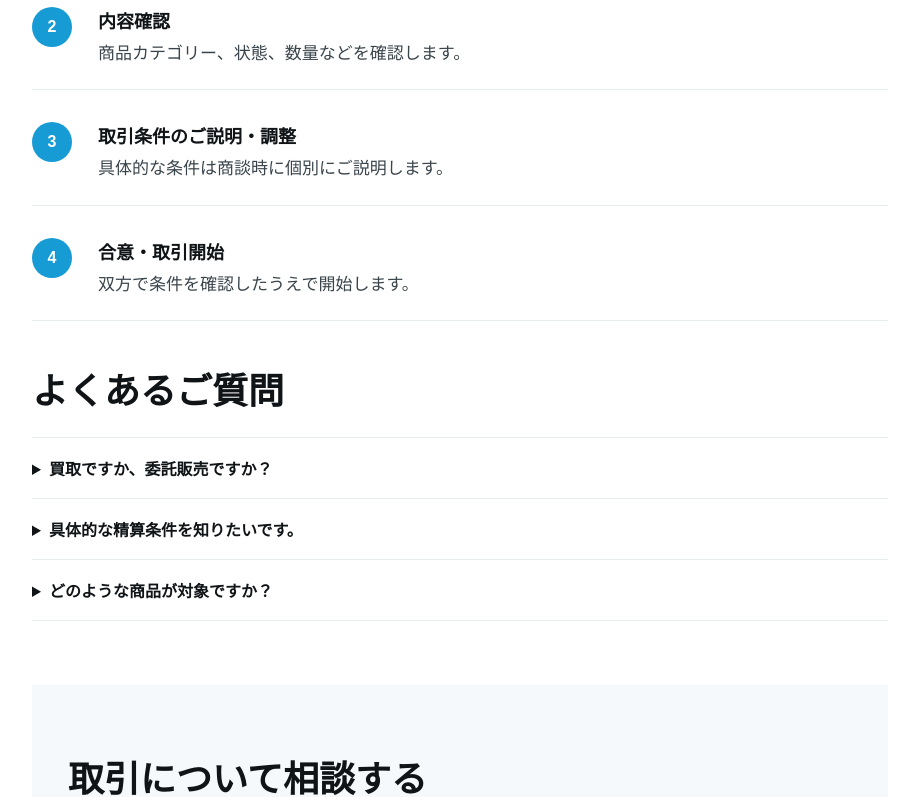
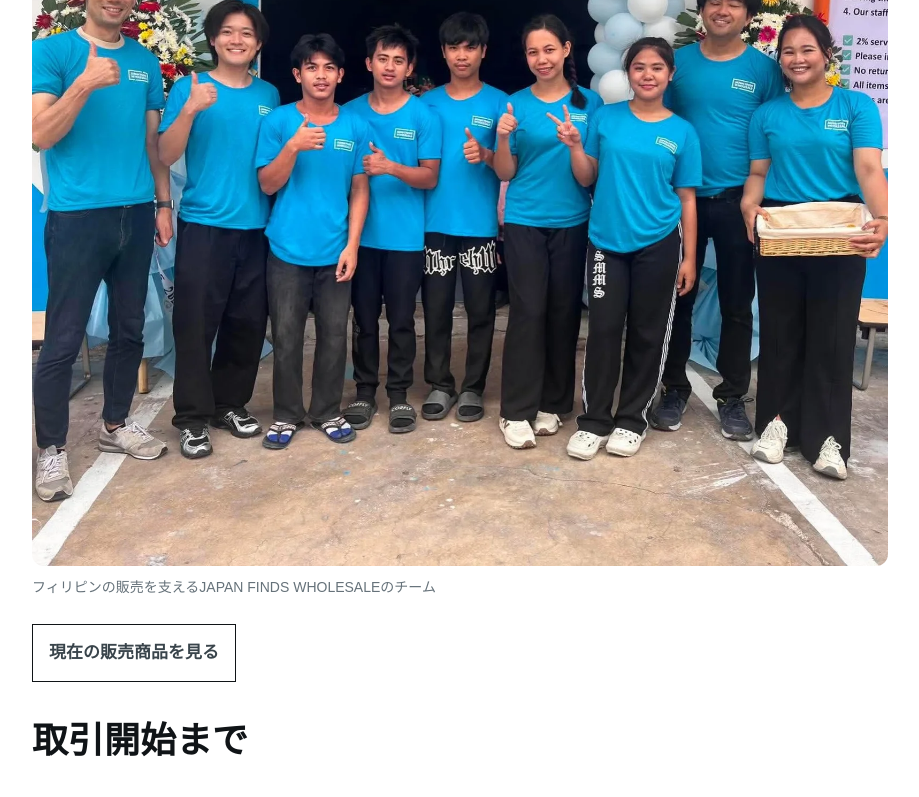
Before and after one commit to KEITAROHTAO/JAPANFINDSWHOLESALE, a Next.js app: page /partners in a window 1280 px wide. Shown: the part 1349-2146 px from the top of the page, without its empty margins (180-1099 px from the left). Built offline with nearby package versions, Linux system fonts and the light colour scheme; no server answers.

Commit message:
Show Philippines team photo in partner sales section

```diff
--- a/app/partners/page.tsx
+++ b/app/partners/page.tsx
@@ -40,6 +40,20 @@ export default function PartnersPage() {
         JAPAN FINDS WHOLESALEはフィリピン・ラグナ州Biñanに倉庫店舗を運営しています。
         現地のリセラーと個人のお客様に対して、店舗およびオンラインで販売しています。
       </p>
+      <figure style={{ margin: "24px 0" }}>
+        <img
+          src="/images/japan-finds-team.webp"
+          alt="JAPAN FINDS WHOLESALEの店舗前で撮影したチームの集合写真"
+          width={1600}
+          height={1600}
+          loading="lazy"
+          decoding="async"
+          style={{ display: "block", width: "100%", height: "auto", borderRadius: 12 }}
+        />
+        <figcaption style={{ marginTop: 10, color: "var(--muted)", fontSize: 14, lineHeight: 1.7 }}>
+          フィリピンの販売を支えるJAPAN FINDS WHOLESALEのチーム
+        </figcaption>
+      </figure>
       <p><a className="outlineButton" href="/available-items">現在の販売商品を見る</a></p>
 
       <h2>取引開始まで</h2>
```
Also changed, not shown: public/images/japan-finds-team.webp (added).
